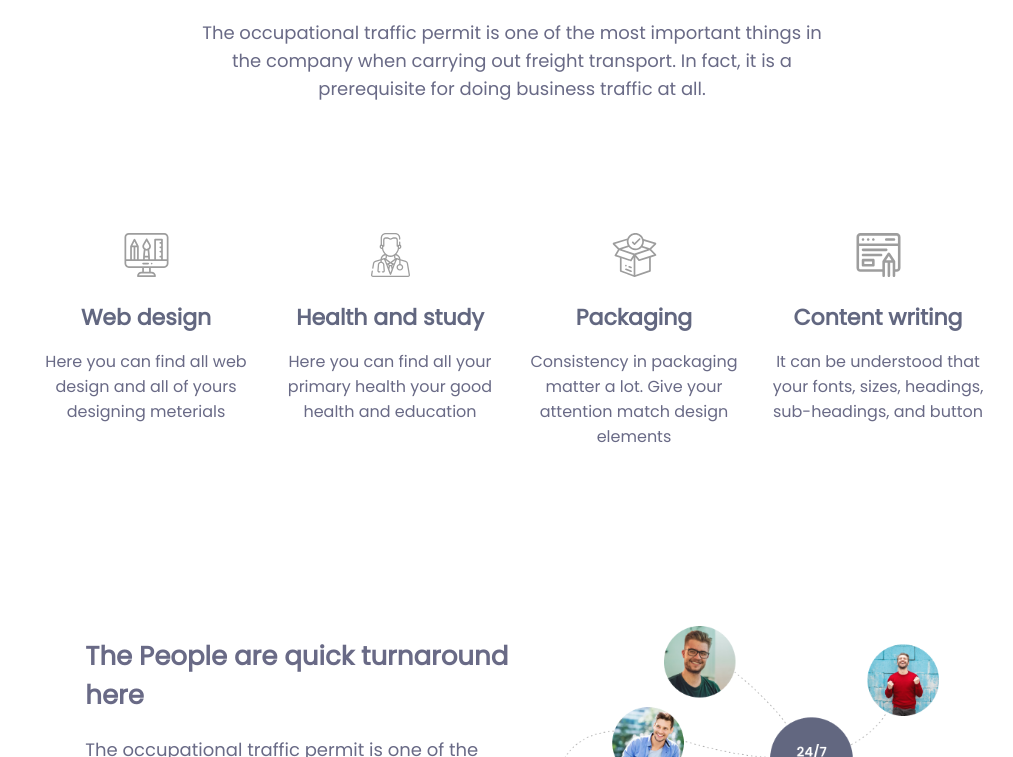
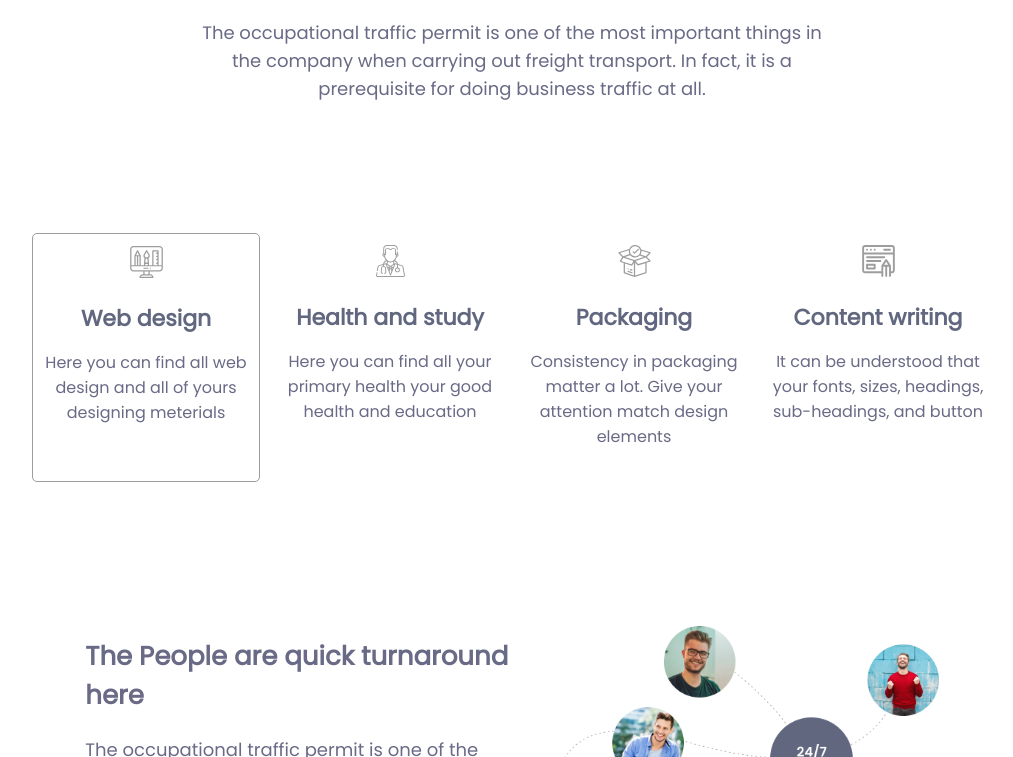
Before and after one commit to AngyDev/consultant-landing-page, a website built with webpack: page index.html in a window 1280 px wide. In both pictures the pointer is over the element 274 px from the left and 1196 px from the top of the page. Shown: the part 839-1596 px from the top of the page, without its empty margins (128-1141 px from the left). Built offline with nearby package versions, Linux system fonts and the light colour scheme.

Commit message:
[add] hover to the box element in services section

```diff
--- a/src/scss/layout/_services.scss
+++ b/src/scss/layout/_services.scss
@@ -10,6 +10,7 @@
 .box {
     width: 228px;
     &__img {
+        padding-top: 5%;
         padding-bottom: 21px;
         width: 65px;
         height: 65px;
@@ -35,4 +36,10 @@
     .services__img {
         width: 66.666667%;
     }
+    .box {
+        &:hover {
+            border: 1px solid #9D9D9D;
+            border-radius: 5px;
+        }
+    }
 }
```
